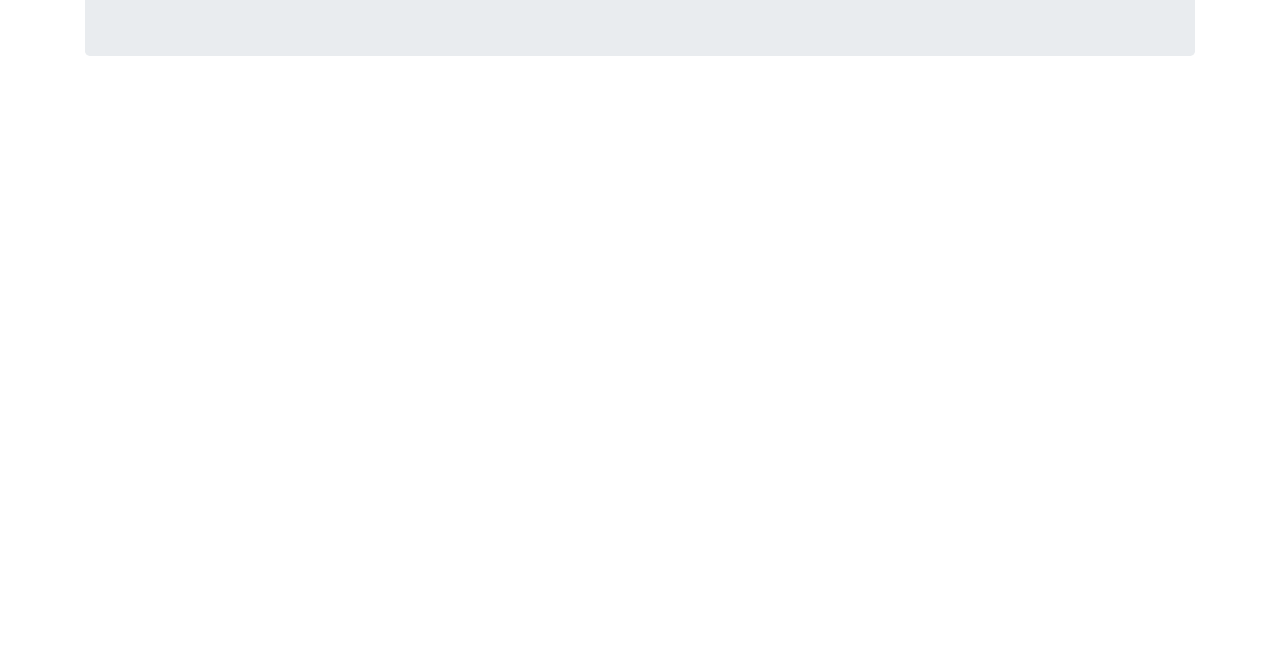
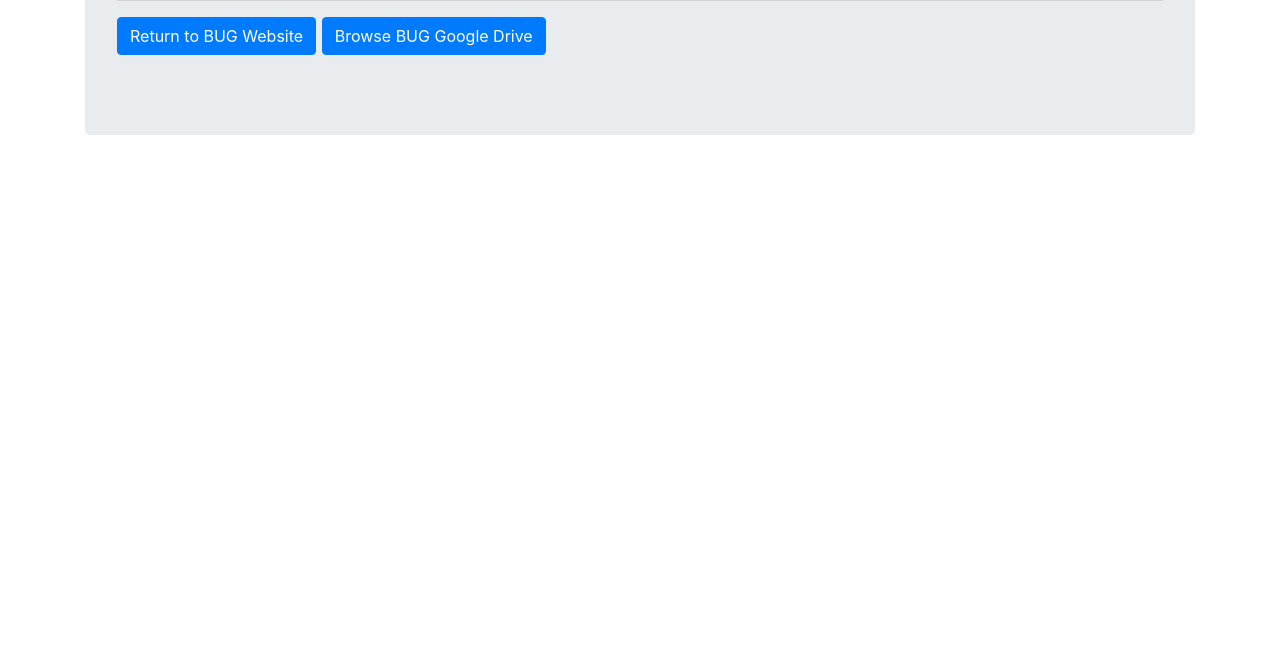
Before and after one commit to blackwoodukulelegroup/BUGSongList, a plain HTML site: page index.html in a window 1280 px wide. Shown: the part 128-800 px from the top of the page. Drawn offline with Linux system fonts and the light colour scheme.

Commit message:
Add link to BUG website Add link to BUG Google Drive

```diff
--- a/index.html
+++ b/index.html
@@ -14,6 +14,12 @@
         <div class="container">
             <div class="jumbotron">
                 <h1>BUG Song List</h1>
+                <!-- <p class="lead">Some links go straight to Scorpex, and some to the BUG Google Drive.</p> -->
+                <hr>
+                <p class="lead">
+                  <a class="btn btn-primary" href="http://blackwoodukulelegroup.wordpress.com" role="button">Return to BUG Website</a>
+                  <a class="btn btn-primary" href="https://drive.google.com/open?id=13udLJf_IUVWq7uW1T8H3V_BUCiTPGPC1" role="button">Browse BUG Google Drive</a>
+                </p>
             </div>
             <!-- <div id="songcontainer" class="card-deck"> -->
             <div id="songcontainer">
```
